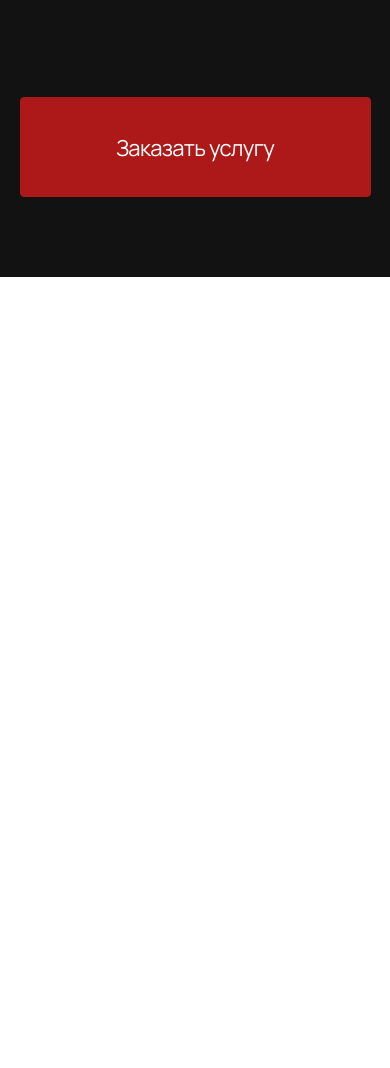
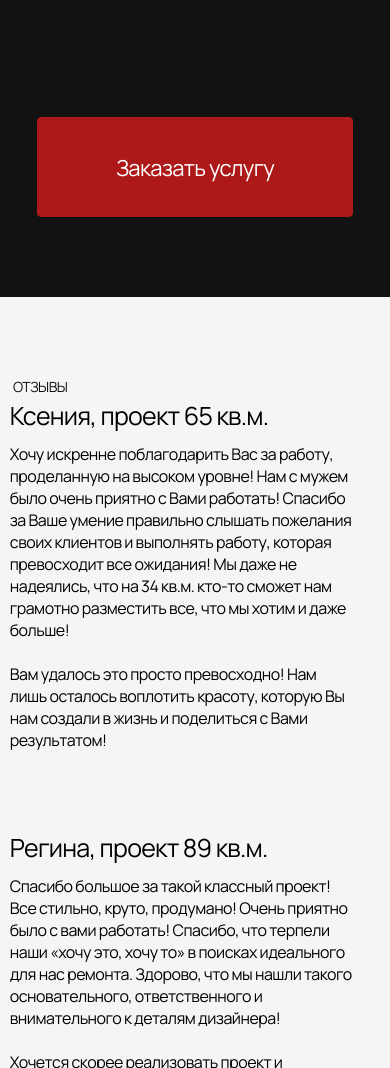
Before and after one commit to Sergey-Egorov-web/module-1-Metrika, a plain HTML site: page index.html in a window 390 px wide. Shown: the part 3227-4295 px from the top of the page. Before the commit the page ends 3504 px from the top, so only its background shows below. Drawn offline with Linux system fonts and the light colour scheme.

Commit message:
add container comments

```diff
--- a/index.html
+++ b/index.html
@@ -79,7 +79,7 @@
     <div id="services" class="container-service">
 
       <div class="service-fullscreen">
-        <h2 class="services">УСЛУГИ</h2>
+        <h2 class="services-title">УСЛУГИ</h2>
         <div class="flex-container-service">
       <div class="service">
 
@@ -105,6 +105,32 @@
       </div>
       <a href="#part1" class="order-service">Заказать услугу</a>
     </div>
+    </div>
+    </div>
+    <div id="comments" class="container-comments">
+
+      <div class="comments-fullscreen">
+        <h2 class="comments-title">ОТЗЫВЫ</h2>
+      <div class="flex-container-comments">
+        <div class="comment">
+        <h3 class="name-comment">Ксения, проект 65 кв.м.</h3>
+          <p class="text-comment"> Хочу искренне поблагодарить Вас за работу, проделанную на высоком уровне! Нам с мужем было очень приятно с Вами работать! Спасибо за Ваше умение правильно слышать пожелания своих клиентов и выполнять работу, которая превосходит все ожидания! Мы даже не надеялись, что на 34 кв.м. кто-то сможет нам грамотно разместить все, что мы хотим и даже больше! <br>
+            <br> Вам удалось это просто превосходно! Нам лишь осталось воплотить красоту, которую Вы нам создали в жизнь и поделиться с Вами результатом!
+            </p>
+        </div>
+        <div class="comment">
+          <h3 class="name-comment">Регина, проект 89 кв.м.</h3>
+            <p class="text-comment"> Спасибо большое за такой классный проект! Все стильно, круто, продумано! Очень приятно было с вами работать! Спасибо, что терпели наши «хочу это, хочу то» в поисках идеального для нас ремонта. Здорово, что мы нашли такого основательного, ответственного и внимательного к деталям дизайнера!<br><br>
+              Хочется скорее реализовать проект и наслаждаться современной, функциональной и красивой квартирой! Будем рекомендовать Вас всем друзьям и знакомым!
+              </p>
+          </div>
+          <div class="comment comment_long">
+            <h3 class="name-comment">Яна, проект 120 кв.м.</h3>
+              <p class="text-comment"> Хотелось бы сказать большое спасибо за проделанную работу! В задачу Марины входила разработка дизайн-проекта в минимальные сроки, и мне, конечно, не хотелось при этом потерять качество выполнения работы. Но волнения были напрасны: все вопросы решались оперативно, всегда предлагалось несколько вариантов решения, а также предоставлялись комментарии, какой способ решения будет более подходящим.<br><br>
+                В итоге проект был сдан в оговоренный срок, и мне просто не терпится приступить к его реализации! Проект получился очень стильным и современным! Буду рекомендовать Вас тем, кому еще предстоит это непростое дело - ремонт!
+                </p>
+            </div>
+      </div>
     </div>
     </div>
 
--- a/styles/phonestyle.css
+++ b/styles/phonestyle.css
@@ -98,7 +98,10 @@
     min-width: 350px;
     background-color: #121212;
   }
-
+  .service-fullscreen {
+    width: 90%;
+    margin: 0 auto;
+  }
   .flex-container-service {
     display: flex;
     width: 100%;
@@ -110,7 +113,8 @@
   .service {
     position: relative;
     width: 100%;
-    max-width: 500px;
+
+    max-width: 749px;
     margin: 0 auto 60px auto;
   }
   .text-service {
@@ -128,6 +132,13 @@
     font-size: 14px;
     line-height: 30px;
   }
+  .image-service {
+    width: 100%;
+    height: 240px;
+    /* data-proportion-h=2; */
+    /* height: calc(350 * 24 / 35); */
+    /* height: 315px; */
+  }
   .order-service {
     /* position: absolute; */
     display: block;
@@ -139,4 +150,38 @@
     font-size: 22px;
     line-height: 100px;
   }
+  .container-comments {
+    min-width: 350px;
+    padding-bottom: 0px;
+  }
+  /* .comments-fullscreen {
+    width: 100%;
+    max-width: 1150px;
+    margin: 0 auto;
+  } */
+  h2.comments-title {
+    padding-top: 80px;
+    padding-left: 13px;
+    margin-bottom: 22px;
+  }
+  .flex-container-comments {
+    flex-direction: column;
+    justify-content: center;
+  }
+  h3.name-comment {
+    margin-bottom: 10px;
+    font-size: 25px;
+    line-height: 34px;
+  }
+  .comment {
+    width: calc(100% - 26px);
+    margin-bottom: 80px;
+  }
+  .comment_long {
+    width: calc(100% - 26px);
+  }
+  .text-comment {
+    font-size: 16px;
+    line-height: 22px;
+  }
 }
--- a/styles/styles.css
+++ b/styles/styles.css
@@ -208,9 +208,10 @@ h2 {
   max-width: 1150px;
   margin: 0 auto;
 }
-h2.services {
-  margin-bottom: 30px;
-  margin-left: 127px;
+
+h2.services-title {
+  padding-bottom: 30px;
+  margin-left: 2px;
   padding-top: 151px;
   color: #ffffff;
 }
@@ -225,8 +226,7 @@ h2.services {
 .service {
   position: relative;
   width: calc(50% - 5.5px);
-  /* height: 369px; */
-  margin-bottom: 60px;
+  margin-bottom: 85px;
 }
 .text-service {
   height: 41px;
@@ -264,7 +264,7 @@ h2.services {
 .order-service {
   /* position: absolute; */
   display: block;
-  margin-top: 106px;
+  margin-top: 21px;
   margin-bottom: 150px;
   border: 1px solid #ad1818;
   border-radius: 5px;
@@ -282,6 +282,50 @@ h2.services {
   border: 1px solid #ffffff;
   /* color: #ad1818;
   background-color: #fff; */
+}
+.container-comments {
+  width: 100%;
+  min-width: 1150px;
+  background-color: #f5f5f5;
+  padding-bottom: 157px;
+}
+.comments-fullscreen {
+  width: 100%;
+  max-width: 1150px;
+  margin: 0 auto;
+}
+h2.comments-title {
+  padding-top: 150px;
+  margin-bottom: 30px;
+}
+.flex-container-comments {
+  display: flex;
+  width: 100%;
+  max-width: 1400px;
+  flex-wrap: wrap;
+  justify-content: space-between;
+  margin: 0 auto;
+}
+h3.name-comment {
+  margin-bottom: 14px;
+  font-size: 45px;
+  line-height: 61px;
+  letter-spacing: -0.03em;
+
+  color: #000000;
+}
+.comment {
+  width: calc(50% - 25.5px);
+  margin-bottom: 50px;
+}
+.comment_long {
+  width: 70%;
+}
+.text-comment {
+  font-size: 22px;
+  line-height: 30px;
+  letter-spacing: -0.03em;
+  color: #000000;
 }
 
 .forest-landscape {
--- a/styles/tabletstyle.css
+++ b/styles/tabletstyle.css
@@ -85,15 +85,12 @@
     min-width: 768px;
     background-color: #121212;
   }
-  .service-fullscreen {
+  /* .service-fullscreen {
     width: 100%;
     margin: 0 auto;
-  }
-  h2.services {
-    margin-bottom: 30px;
-    margin-left: 127px;
-    padding-top: 151px;
-    color: #ffffff;
+  } */
+  h2.services-title {
+    margin-left: 31px;
   }
   .flex-container-service {
     display: flex;
@@ -134,7 +131,7 @@
     margin: 80px auto 120px auto;
     border: 1px solid #ad1818;
     border-radius: 5px;
-    width: 90%;
+    width: 100%;
     height: 153px;
     text-align: center;
     font-size: 30px;
@@ -144,4 +141,40 @@
     background-color: #ad1818;
     text-decoration: none;
   }
+  .container-comments {
+    min-width: 768px;
+    background-color: #f5f5f5;
+    padding-bottom: 120px;
+  }
+  /* .comments-fullscreen {
+    width: 100%;
+    max-width: 1150px;
+    margin: 0 auto;
+  } */
+  h2.comments-title {
+    padding-top: 117px;
+    padding-left: 17px;
+  }
+  .flex-container-comments {
+    width: 95%;
+  }
+  h3.name-comment {
+    margin-bottom: 25px;
+    font-size: 35px;
+    line-height: 40px;
+  }
+  .comment {
+    width: calc(50% - 5px);
+    font-size: 20px;
+    line-height: 27px;
+    margin-bottom: 80px;
+  }
+
+  .comment_long {
+    width: 70%;
+  }
+  .text-comment {
+    font-size: 20px;
+    line-height: 37px;
+  }
 }
```
Also changed, not shown: 1 other file.
